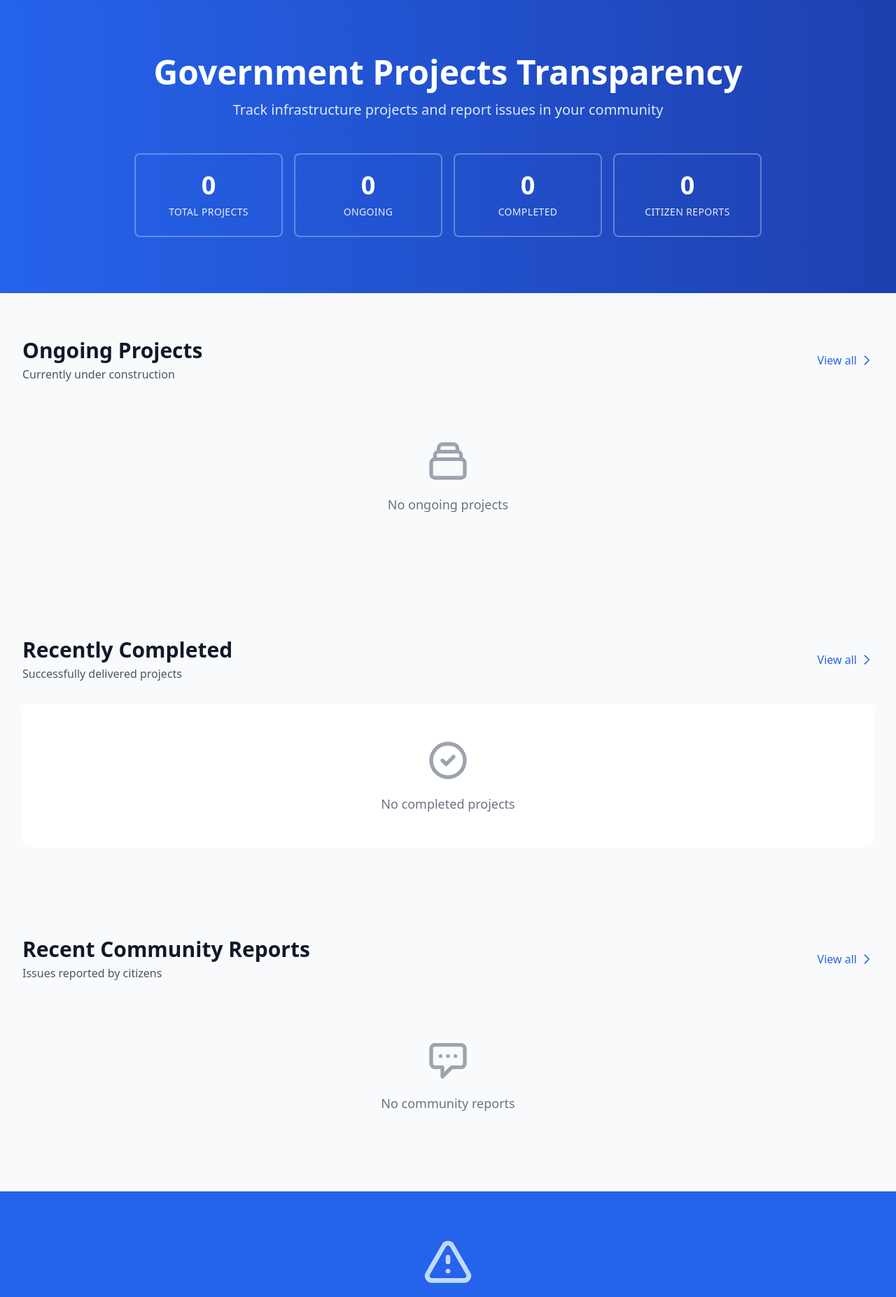
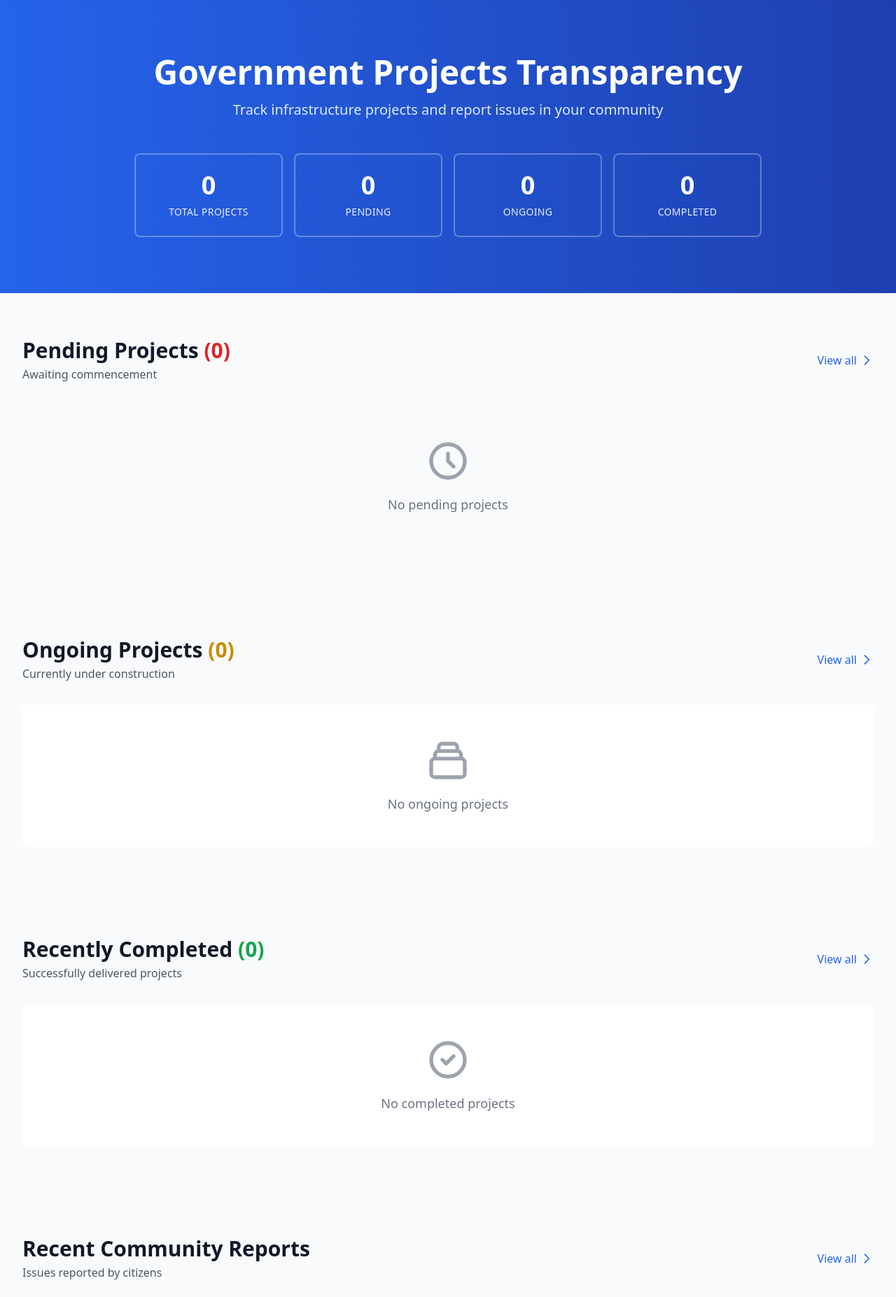
Before and after one commit to Rashotech/govtrack-mit817, a Django app: page / in a window 1280 px wide. Shown: the part 66-1920 px from the top of the page at 70% size. Run offline with Django 5.2, Linux system fonts and the light colour scheme; data that the repository does not hold is empty; some libraries are stand-ins or nearby versions.

Commit message:
Add pending projects section to homepage.

```diff
--- a/govtracker/views.py
+++ b/govtracker/views.py
@@ -180,6 +180,7 @@ def upvote_post(request, reference_number):
 # Homepage
 def home(request):
     context = {
+        'pending_projects': Project.objects.filter(status='pending').select_related('category', 'lga')[:6],
         'ongoing_projects': Project.objects.filter(status='ongoing').select_related('category', 'lga')[:6],
         'completed_projects': Project.objects.filter(status='completed').select_related('category', 'lga')[:6],
         'recent_posts': CitizenPost.objects.filter(status='approved').select_related('lga')[:6],
--- a/templates/govtracker/home.html
+++ b/templates/govtracker/home.html
@@ -16,6 +16,10 @@
                 <div class="text-white text-opacity-90 text-sm uppercase tracking-wide font-medium">Total Projects</div>
             </div>
             <div class="border-2 border-white border-opacity-30 rounded-lg p-6 text-center hover:border-opacity-60 transition-all">
+                <div class="text-4xl font-bold mb-2 text-white">{{ pending_count }}</div>
+                <div class="text-white text-opacity-90 text-sm uppercase tracking-wide font-medium">Pending</div>
+            </div>
+            <div class="border-2 border-white border-opacity-30 rounded-lg p-6 text-center hover:border-opacity-60 transition-all">
                 <div class="text-4xl font-bold mb-2 text-white">{{ ongoing_count }}</div>
                 <div class="text-white text-opacity-90 text-sm uppercase tracking-wide font-medium">Ongoing</div>
             </div>
@@ -23,22 +27,18 @@
                 <div class="text-4xl font-bold mb-2 text-white">{{ completed_count }}</div>
                 <div class="text-white text-opacity-90 text-sm uppercase tracking-wide font-medium">Completed</div>
             </div>
-            <div class="border-2 border-white border-opacity-30 rounded-lg p-6 text-center hover:border-opacity-60 transition-all">
-                <div class="text-4xl font-bold mb-2 text-white">{{ total_posts }}</div>
-                <div class="text-white text-opacity-90 text-sm uppercase tracking-wide font-medium">Citizen Reports</div>
-            </div>
         </div>
     </div>
 </div>
 
-<!-- Ongoing Projects -->
+<!-- Pending Projects -->
 <div class="max-w-7xl mx-auto px-4 sm:px-6 lg:px-8 py-16">
     <div class="flex items-center justify-between mb-8">
         <div>
-            <h2 class="text-3xl font-bold text-gray-900">Ongoing Projects</h2>
-            <p class="text-gray-600 mt-1">Currently under construction</p>
+            <h2 class="text-3xl font-bold text-gray-900">Pending Projects <span class="text-red-600">({{ pending_count }})</span></h2>
+            <p class="text-gray-600 mt-1">Awaiting commencement</p>
         </div>
-        <a href="{% url 'govtracker:project_list' %}?status=ongoing" class="text-blue-600 hover:text-blue-700 font-medium flex items-center">
+        <a href="{% url 'govtracker:project_list' %}?status=pending" class="text-blue-600 hover:text-blue-700 font-medium flex items-center">
             View all
             <svg class="w-5 h-5 ml-1" fill="none" stroke="currentColor" viewBox="0 0 24 24">
                 <path stroke-linecap="round" stroke-linejoin="round" stroke-width="2" d="M9 5l7 7-7 7"/>
@@ -47,16 +47,47 @@
     </div>
 
     <div class="grid grid-cols-1 md:grid-cols-2 lg:grid-cols-3 gap-6">
-        {% for project in ongoing_projects %}
+        {% for project in pending_projects %}
             {% include 'govtracker/components/project_card.html' %}
         {% empty %}
         <div class="col-span-3 text-center py-12 bg-gray-50 rounded-lg">
             <svg class="w-16 h-16 mx-auto text-gray-400 mb-4" fill="none" stroke="currentColor" viewBox="0 0 24 24">
-                <path stroke-linecap="round" stroke-linejoin="round" stroke-width="2" d="M19 11H5m14 0a2 2 0 012 2v6a2 2 0 01-2 2H5a2 2 0 01-2-2v-6a2 2 0 012-2m14 0V9a2 2 0 00-2-2M5 11V9a2 2 0 012-2m0 0V5a2 2 0 012-2h6a2 2 0 012 2v2M7 7h10"/>
+                <path stroke-linecap="round" stroke-linejoin="round" stroke-width="2" d="M12 8v4l3 3m6-3a9 9 0 11-18 0 9 9 0 0118 0z"/>
             </svg>
-            <p class="text-gray-500 text-lg">No ongoing projects</p>
+            <p class="text-gray-500 text-lg">No pending projects</p>
         </div>
         {% endfor %}
+    </div>
+</div>
+
+<!-- Ongoing Projects -->
+<div class="bg-gray-50 py-16">
+    <div class="max-w-7xl mx-auto px-4 sm:px-6 lg:px-8">
+        <div class="flex items-center justify-between mb-8">
+            <div>
+                <h2 class="text-3xl font-bold text-gray-900">Ongoing Projects <span class="text-yellow-600">({{ ongoing_count }})</span></h2>
+                <p class="text-gray-600 mt-1">Currently under construction</p>
+            </div>
+            <a href="{% url 'govtracker:project_list' %}?status=ongoing" class="text-blue-600 hover:text-blue-700 font-medium flex items-center">
+                View all
+                <svg class="w-5 h-5 ml-1" fill="none" stroke="currentColor" viewBox="0 0 24 24">
+                    <path stroke-linecap="round" stroke-linejoin="round" stroke-width="2" d="M9 5l7 7-7 7"/>
+                </svg>
+            </a>
+        </div>
+
+        <div class="grid grid-cols-1 md:grid-cols-2 lg:grid-cols-3 gap-6">
+            {% for project in ongoing_projects %}
+                {% include 'govtracker/components/project_card.html' %}
+            {% empty %}
+            <div class="col-span-3 text-center py-12 bg-white rounded-lg">
+                <svg class="w-16 h-16 mx-auto text-gray-400 mb-4" fill="none" stroke="currentColor" viewBox="0 0 24 24">
+                    <path stroke-linecap="round" stroke-linejoin="round" stroke-width="2" d="M19 11H5m14 0a2 2 0 012 2v6a2 2 0 01-2 2H5a2 2 0 01-2-2v-6a2 2 0 012-2m14 0V9a2 2 0 00-2-2M5 11V9a2 2 0 012-2m0 0V5a2 2 0 012-2h6a2 2 0 012 2v2M7 7h10"/>
+                </svg>
+                <p class="text-gray-500 text-lg">No ongoing projects</p>
+            </div>
+            {% endfor %}
+        </div>
     </div>
 </div>
 
@@ -65,7 +96,7 @@
     <div class="max-w-7xl mx-auto px-4 sm:px-6 lg:px-8">
         <div class="flex items-center justify-between mb-8">
             <div>
-                <h2 class="text-3xl font-bold text-gray-900">Recently Completed</h2>
+                <h2 class="text-3xl font-bold text-gray-900">Recently Completed <span class="text-green-600">({{ completed_count }})</span></h2>
                 <p class="text-gray-600 mt-1">Successfully delivered projects</p>
             </div>
             <a href="{% url 'govtracker:project_list' %}?status=completed" class="text-blue-600 hover:text-blue-700 font-medium flex items-center">
```
